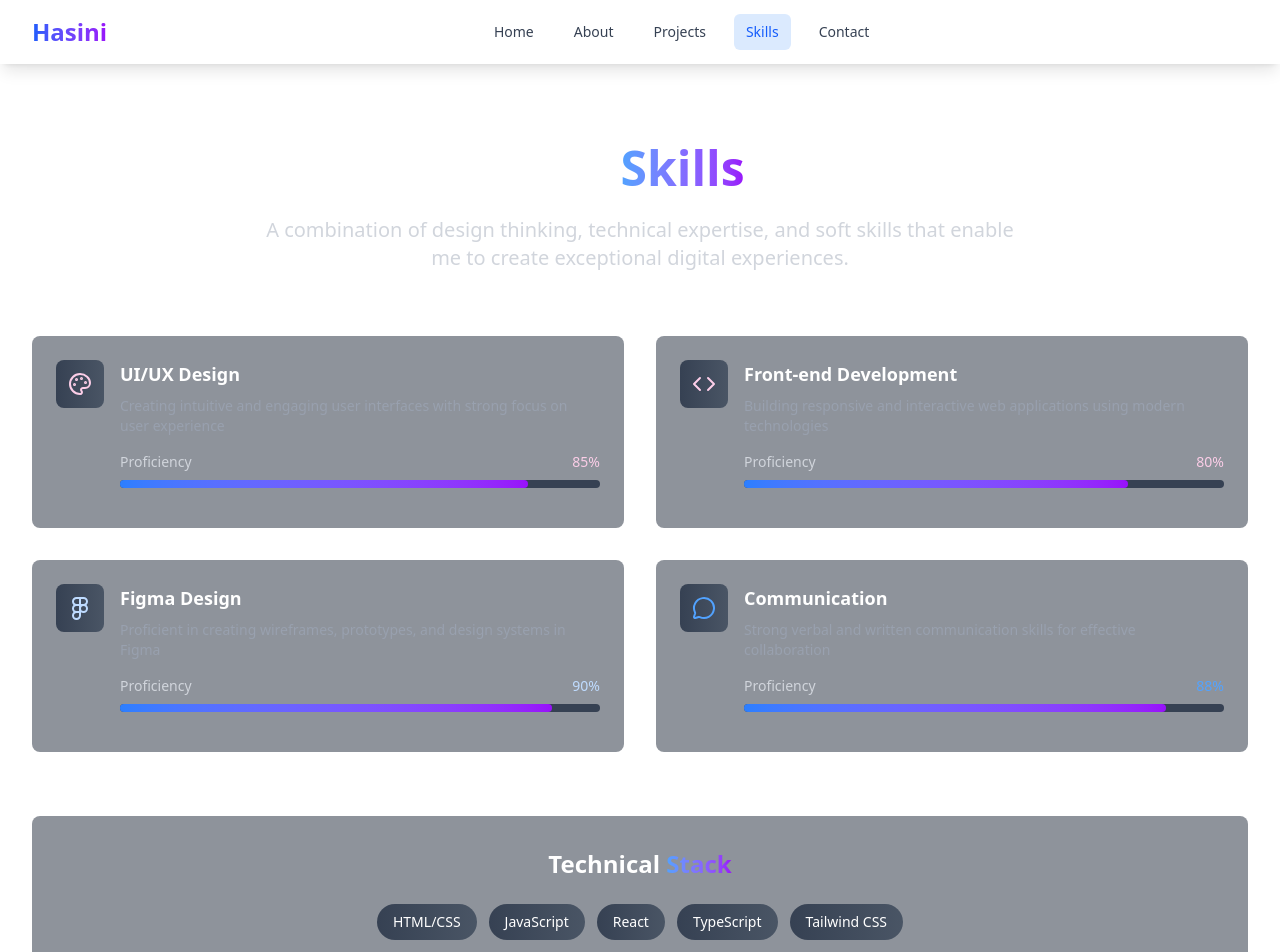
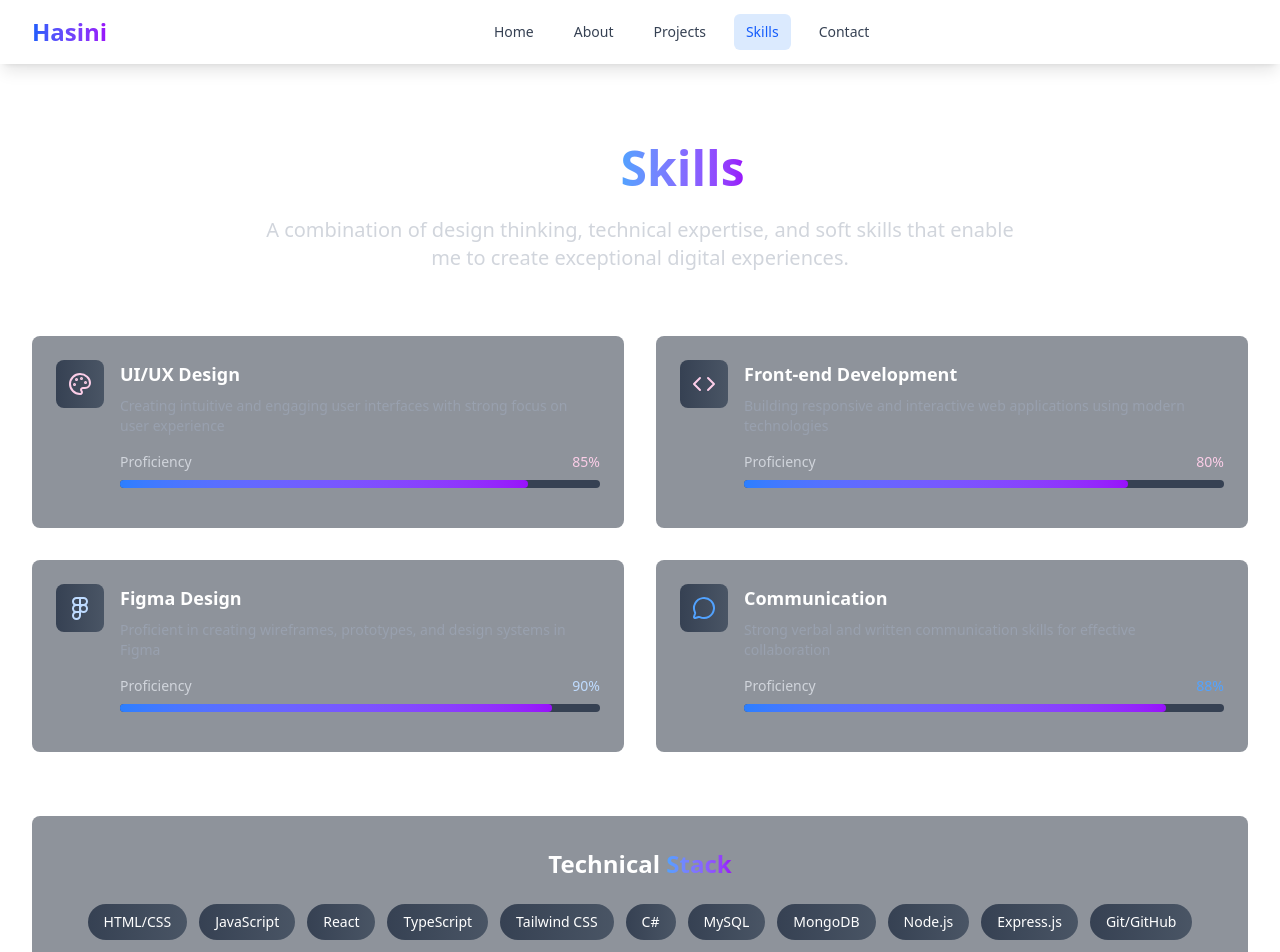
Before and after one commit to ICT-Courses/ict2233-ca-02-HasiniPrabodika, a React (Vite) app in the folder my-portfolio/: page /skills in a window 1280 px wide. Shown: the top 952 px of the page. Built offline with nearby package versions, Linux system fonts and the light colour scheme.

Commit message:
Update Technologies in the Skills section

```diff
--- a/my-portfolio/src/pages/Skills.jsx
+++ b/my-portfolio/src/pages/Skills.jsx
@@ -33,7 +33,8 @@ const Skills = () => {
   ];
 
   const technicalSkills = [
-    'HTML/CSS', 'JavaScript', 'React', 'TypeScript', 'Tailwind CSS'
+    'HTML/CSS', 'JavaScript', 'React', 'TypeScript', 'Tailwind CSS',
+    'C#', 'MySQL', 'MongoDB', 'Node.js', 'Express.js', 'Git/GitHub'
   ];
 
   return (
```
